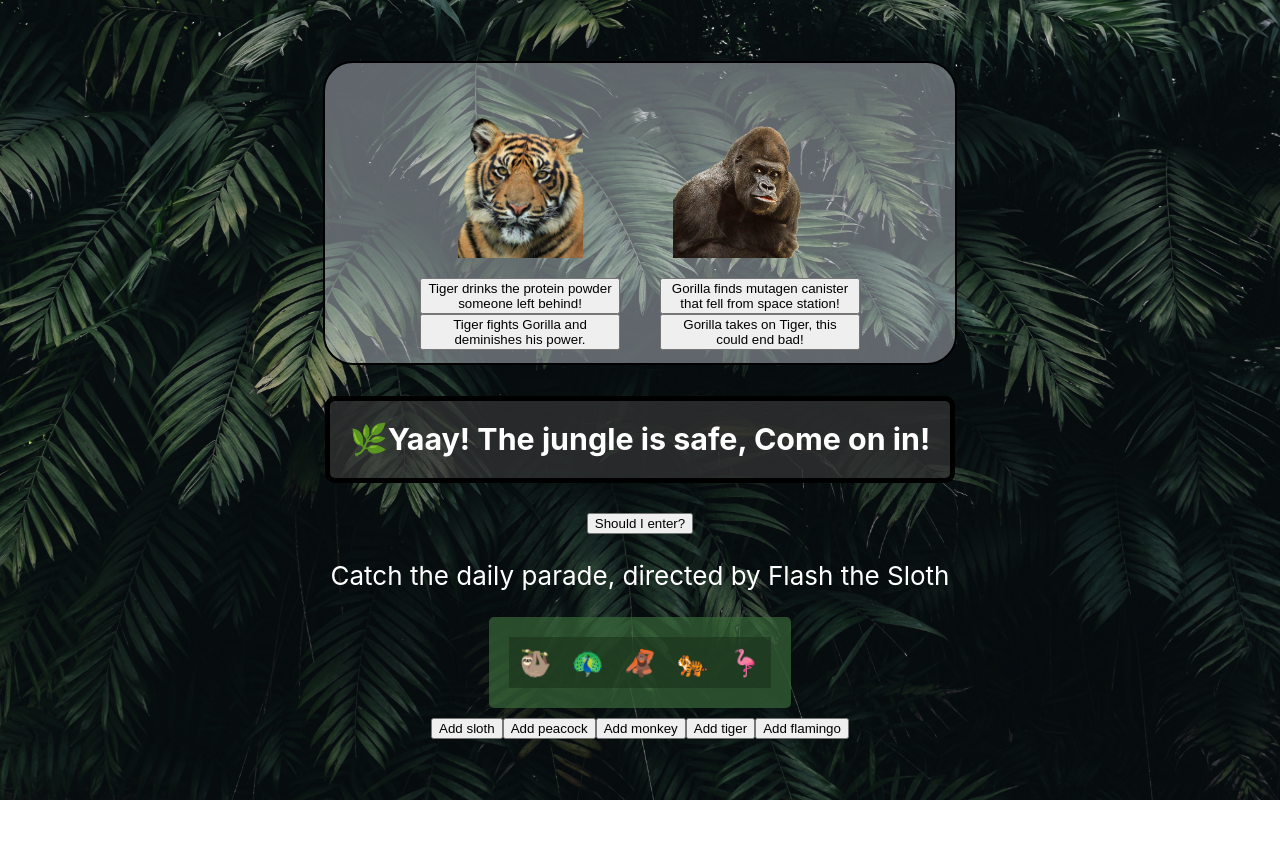
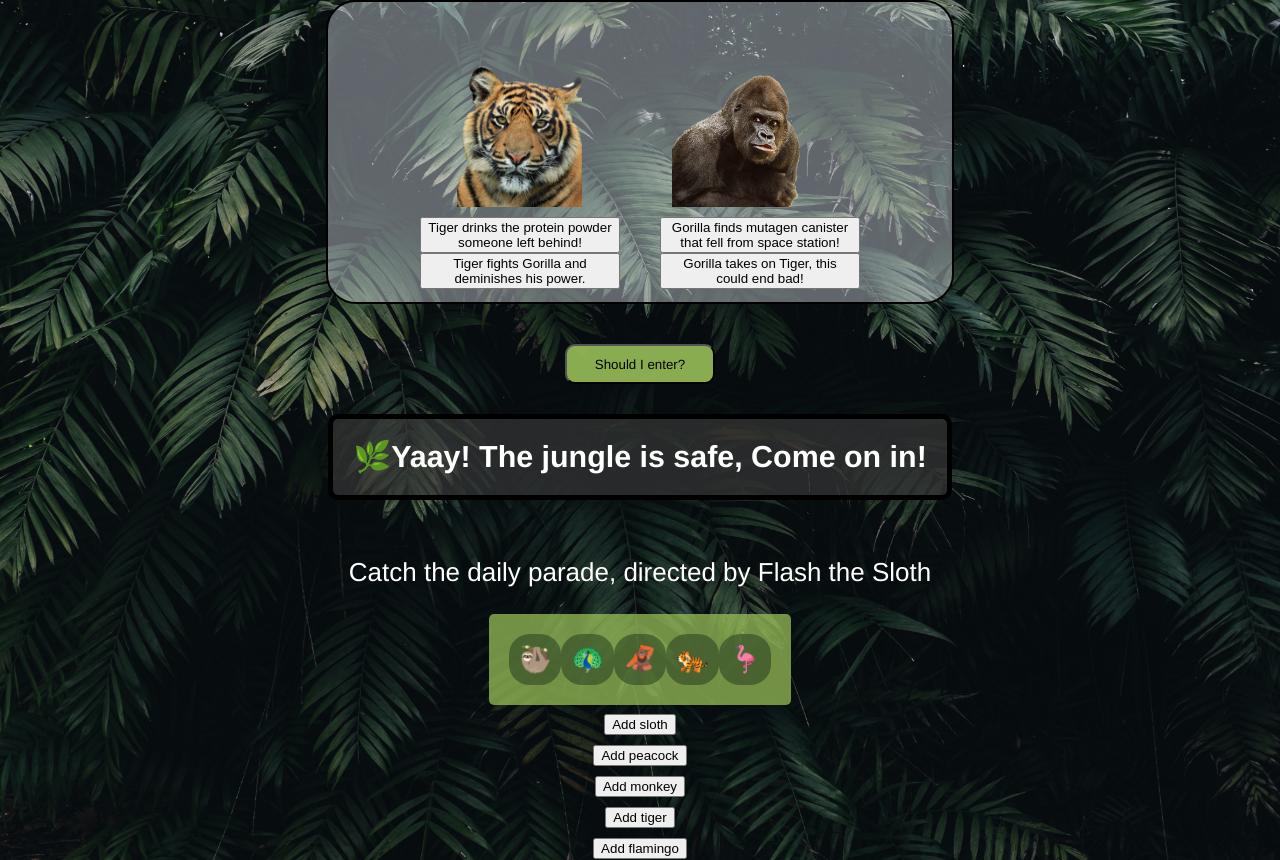
Before and after one commit to jenna-graham/busy-zoo-fs, a React (Create React App) app: page / in a window 1280 px wide. Before the commit the page ends 800 px from the top, so only its background shows below. Built offline with nearby package versions, Linux system fonts and the light colour scheme.

Commit message:
last minute changes

```diff
--- a/src/App.css
+++ b/src/App.css
@@ -2,6 +2,7 @@ body {
   background-image: url('./jungle.jpg');
   background-repeat: no-repeat; background-size: cover;
   background-position: fixed;
+  font-family: 'Franklin Gothic Medium', 'Arial Narrow', Arial, sans-serif;
 }
 
 
@@ -50,9 +51,7 @@ body {
   flex-direction: column;
   align-items: center;
 }
-img {
-  padding-bottom: 10px;
-}
+
 div.animal-buttons {
   width: 200px;
   height: 35px;
@@ -60,19 +59,21 @@ div.animal-buttons {
   display: flex;
   flex-direction: column;
   margin-top: 10px;
+  font-family: 'Franklin Gothic Medium', 'Arial Narrow', Arial, sans-serif;
 }
 .parade {
   display: flex;
   flex-direction: row;
-  background-color: rgba(58, 107, 58, 0.676);
+  background-color: rgba(154, 192, 89, 0.734);
   padding: 20px;
   border:rgba(25, 47, 25, 0.676);
   border-radius: 5px;
   }
 
 .animal {
-  background-color:rgba(25, 47, 25, 0.55);
+  background-color:rgba(25, 47, 25, 0.467);
   padding: 10px;
+  border-radius: 40%;
 }
 
 h3 {
@@ -81,3 +82,18 @@ h3 {
   border: 5px solid black;
   border-radius: 10px;
 }
+.open-button {
+  margin-top: 40px;
+  height: 40px;
+  border-radius: 10px;
+  background-color: rgba(154, 192, 89, 0.893);
+  padding: 10px;
+  width: 150px;
+  font-family: 'Franklin Gothic Medium', 'Arial Narrow', Arial, sans-serif;
+
+}
+.parade-buttons {
+  width: 100px;
+  border-radius: 10px;
+  font-family: 'Franklin Gothic Medium', 'Arial Narrow', Arial, sans-serif;
+}
--- a/src/App.js
+++ b/src/App.js
@@ -50,13 +50,14 @@ function App() {
             </div>
           </div>
         </div>
+        <button className="open-button" onClick={() => setJungleIsOpen(!jungleIsOpen)}>Should I enter?</button>
         <OpenClosedSign jungleIsOpen={jungleIsOpen} />
-        <button onClick={() => setJungleIsOpen(!jungleIsOpen)}>Should I enter?</button>
+
         <div>
           <p>Catch the daily parade, directed by Flash the Sloth</p>
         </div>
         <AnimalList animals={animals} />
-        <div className="buttons">
+        <div className="parade-buttons">
           <button onClick={handleSlothClick}>Add sloth</button>
           <button onClick={handlePeacockClick}>Add peacock</button>
           <button onClick={handleMonkeyClick}>Add monkey</button>
```
